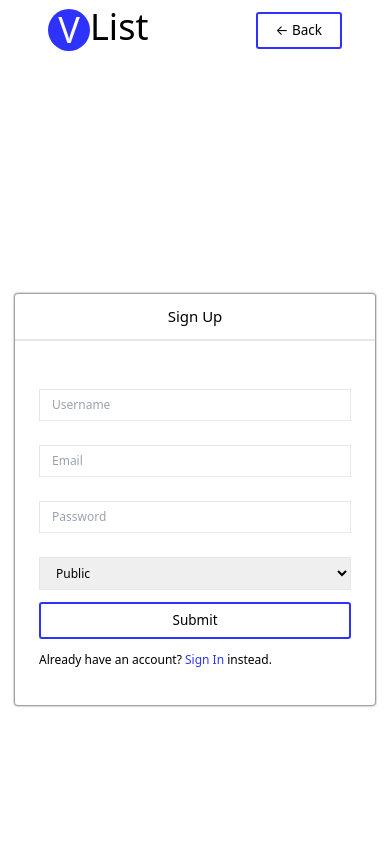
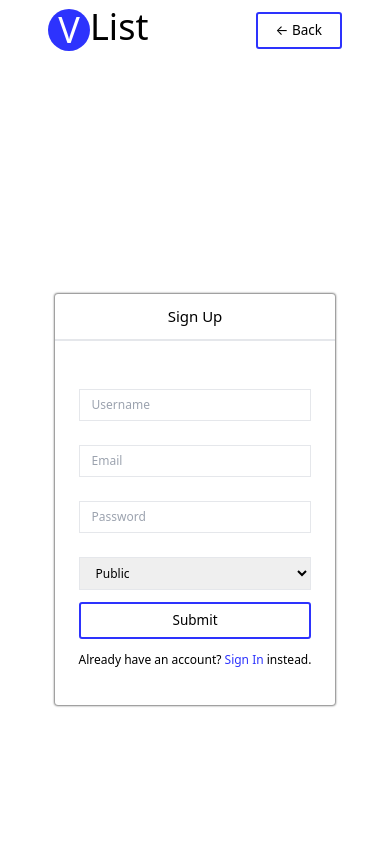
Before and after one commit to nnha19/Save-Vocabularies, a React (Create React App) app in the folder ui/: page /auth in a window 390 px wide. Shown: the top 844 px of the page. Built offline with nearby package versions, Linux system fonts and the light colour scheme.

Commit message:
mobile responsive for auth page and landing page done

```diff
--- a/ui/src/components/Auth/Auth.tsx
+++ b/ui/src/components/Auth/Auth.tsx
@@ -34,7 +34,6 @@ const Auth = () => {
   };
 
   const submitFormHandler = async (data: any) => {
-    console.log(data);
     try {
       setLoading(true);
       const resp: any = await axios({
@@ -68,7 +67,7 @@ const Auth = () => {
       <div className="h-screen flex flex-col border-b-2 justify-center">
         <form
           onSubmit={handleSubmit(submitFormHandler)}
-          className=" w-30rem bg-white mx-auto shadow-boxshadow mt-12 rounded"
+          className=" sm:w-30rem bg-white mx-auto shadow-boxshadow mt-12 rounded"
         >
           <h1 className="text-xl  text-center px-8 py-4 font-medium border-b-2">
             {authMode === "signin" ? "Sign In" : "Sign Up"}
--- a/ui/src/components/LandingPageComponent/LandingPageComponent.tsx
+++ b/ui/src/components/LandingPageComponent/LandingPageComponent.tsx
@@ -82,7 +82,7 @@ const LandingPageComponent = () => {
         className="lp-wrapper py-16 border-b-2"
       >
         <h1 className="text-3xl text-lpPrimaryColor">Contact Us</h1>
-        <div className="grid grid-cols-half">
+        <div className="grid sm:grid-cols-half">
           <ul className="self-center">
             <li className="flex items-center text-xl my-8">
               <i className="fas fa-envelope-open mr-4"></i>
@@ -98,7 +98,7 @@ const LandingPageComponent = () => {
             </li>
           </ul>
           <img
-            className="h-full w-full"
+            className="hidden sm:block h-full w-full"
             src="https://i.pinimg.com/originals/5d/2d/95/5d2d955df2895ca18dec554b0e716042.jpg"
           />
         </div>
```
